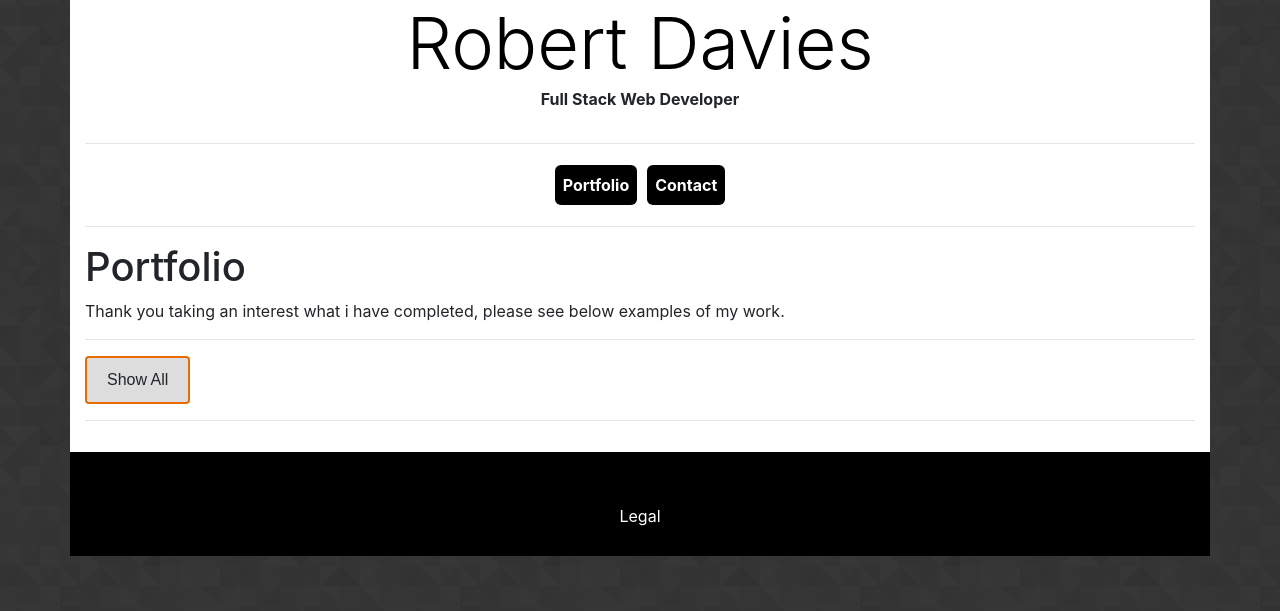
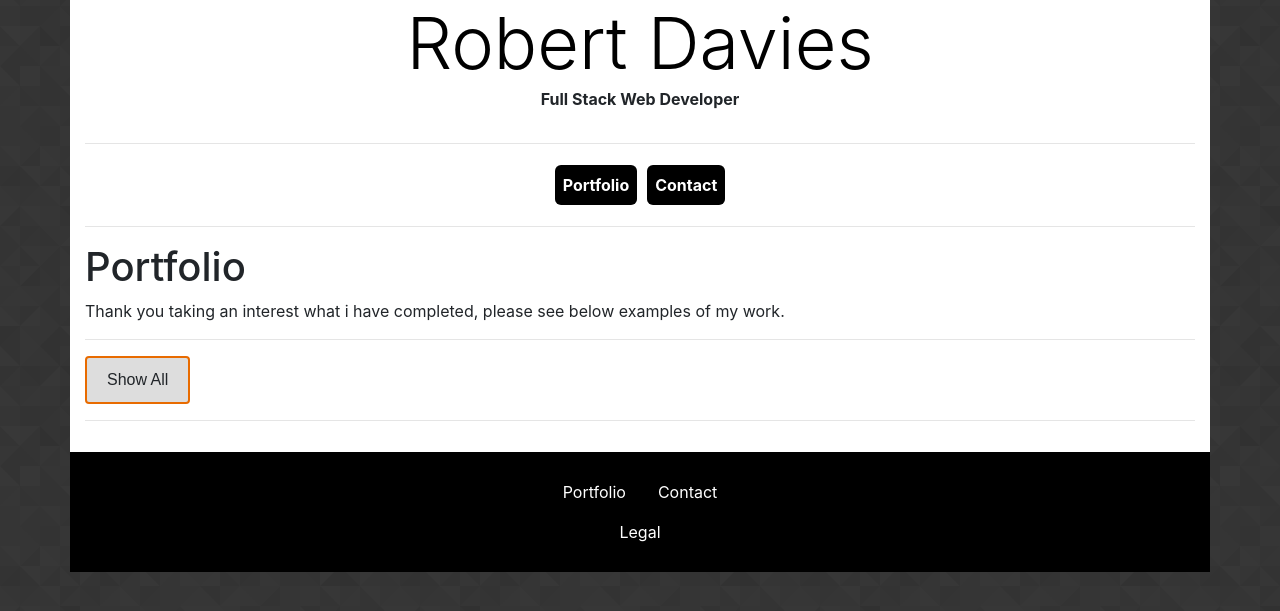
Before and after one commit to Robtych121/Portfolio, a Django app: template portfolio/templates/main_portfolio.html in a window 1280 px wide. Shown: the part 54-665 px from the top of the page. Run offline with Django 3.2, Linux system fonts and the light colour scheme; the template is opened without the code that fills it, so the values that code supplies are empty; some libraries are stand-ins or nearby versions.

Commit message:
updated footer links

```diff
--- a/templates/partials/footer.html
+++ b/templates/partials/footer.html
@@ -6,6 +6,12 @@
             <a class="nav-link" href="/{{menu_item.url}}">{{menu_item.name}}</a>
         </li>
         {% endfor %}
+        <li class="nav-item">
+            <a class="nav-link" href="{% url 'mainportfolio' %}">Portfolio</a>
+        </li>
+        <li class="nav-item">
+            <a class="nav-link" href="{% url 'ContactForm' %}">Contact</a>
+        </li>
         </ul><br>
         <a class="nav-link" href="/legal">Legal</a>
     </div>
```
